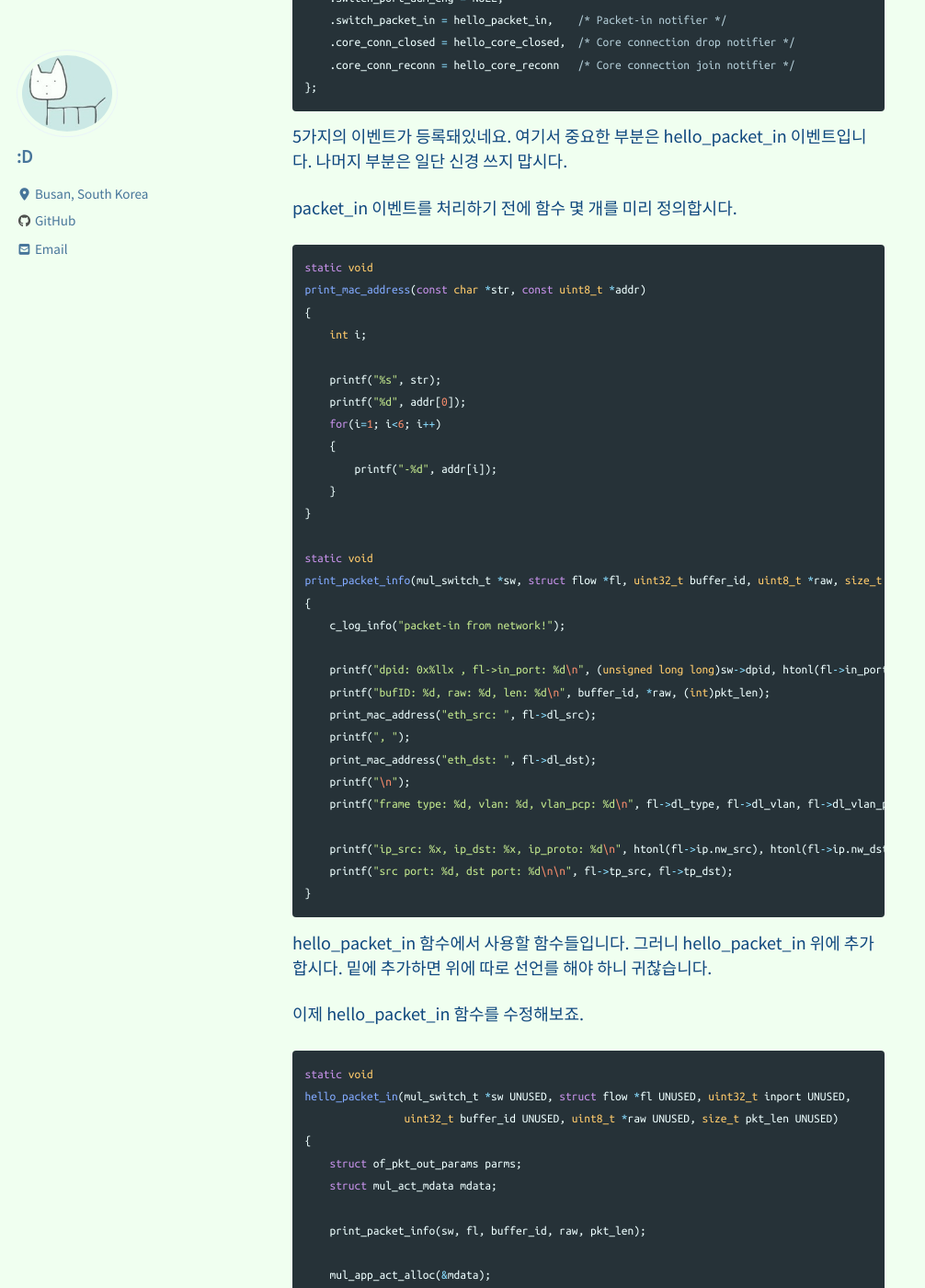
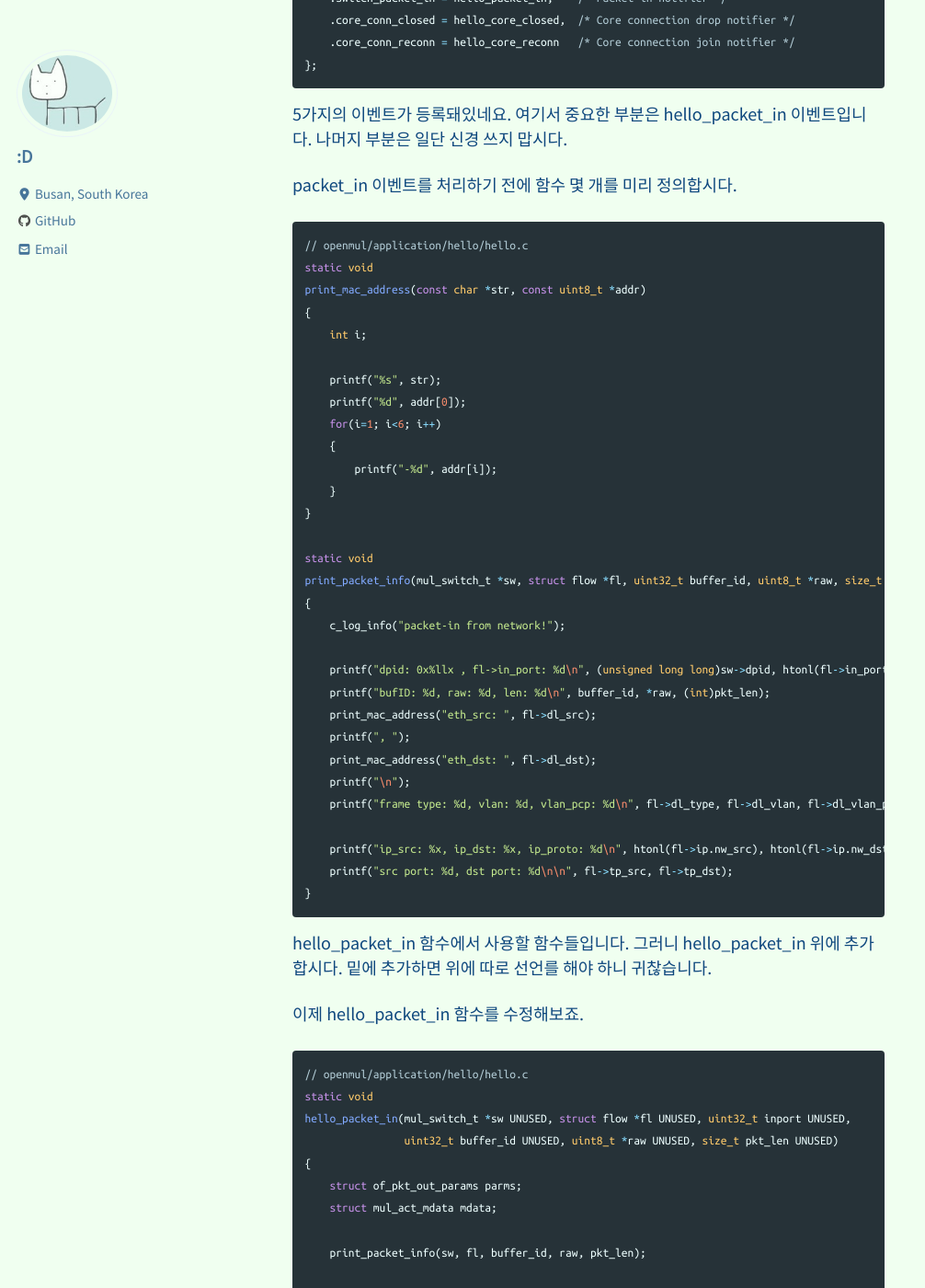
Before and after one commit to sakusi4/sakusi4.github.io, a Jekyll site: the page built from _posts/2020-12-04-OpenMUL-1.md, in a window 1280 px wide and 1400 px high, scrolled down 642 px. Shown: the whole window at 92% size, without its empty margins (0-1006 px from the left). Built offline with Jekyll 4.4.1, drawn with Linux system fonts in a browser that asks for light colours; cached includes are drawn as plain includes; nearby versions of some CDN libraries; comment, search, counter and statistics services are not loaded.

Commit message:
no message

```diff
--- a/_posts/2020-12-04-OpenMUL-1.md
+++ b/_posts/2020-12-04-OpenMUL-1.md
@@ -13,7 +13,6 @@ OpenMUL에는 입문자를 위한 hello 예제가 준비 돼 있습니다. 이
 
 {% highlight c %}
 // openmul/application/hello/hello.c
-
 struct mul_app_client_cb hello_app_cbs = {
     .switch_priv_alloc = NULL,
     .switch_priv_free = NULL,
@@ -37,6 +36,7 @@ struct mul_app_client_cb hello_app_cbs = {
 packet_in 이벤트를 처리하기 전에 함수 몇 개를 미리 정의합시다.
 
 {% highlight c %}
+// openmul/application/hello/hello.c
 static void
 print_mac_address(const char *str, const uint8_t *addr)
 {
@@ -73,6 +73,7 @@ hello_packet_in 함수에서 사용할 함수들입니다. 그러니 hello_packe
 이제 hello_packet_in 함수를 수정해보죠.
 
 {% highlight c %}
+// openmul/application/hello/hello.c
 static void
 hello_packet_in(mul_switch_t *sw UNUSED, struct flow *fl UNUSED, uint32_t inport UNUSED,
                 uint32_t buffer_id UNUSED, uint8_t *raw UNUSED, size_t pkt_len UNUSED)
```
